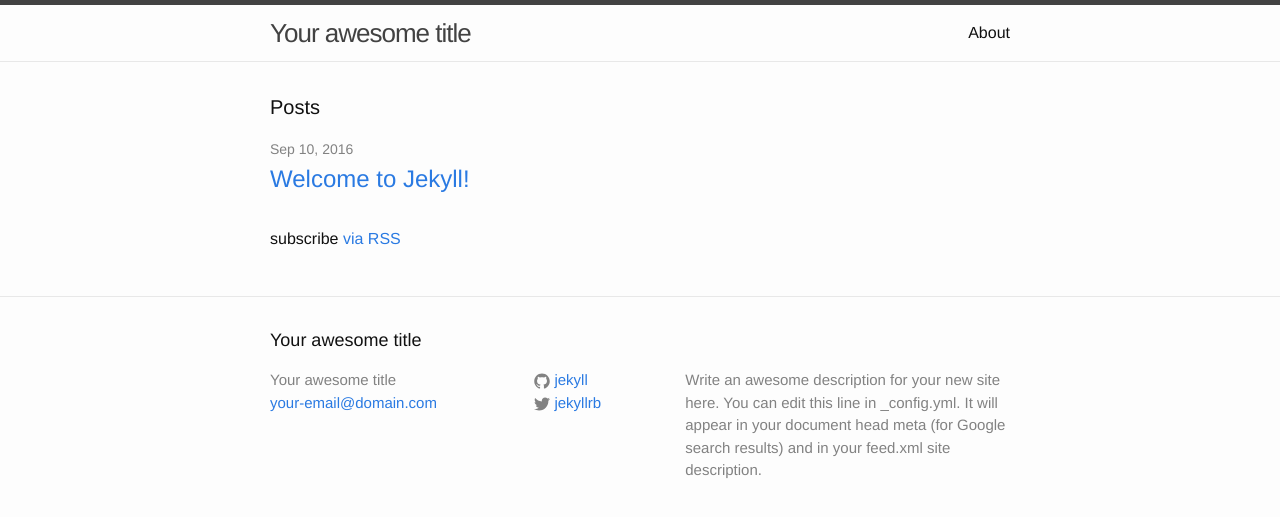
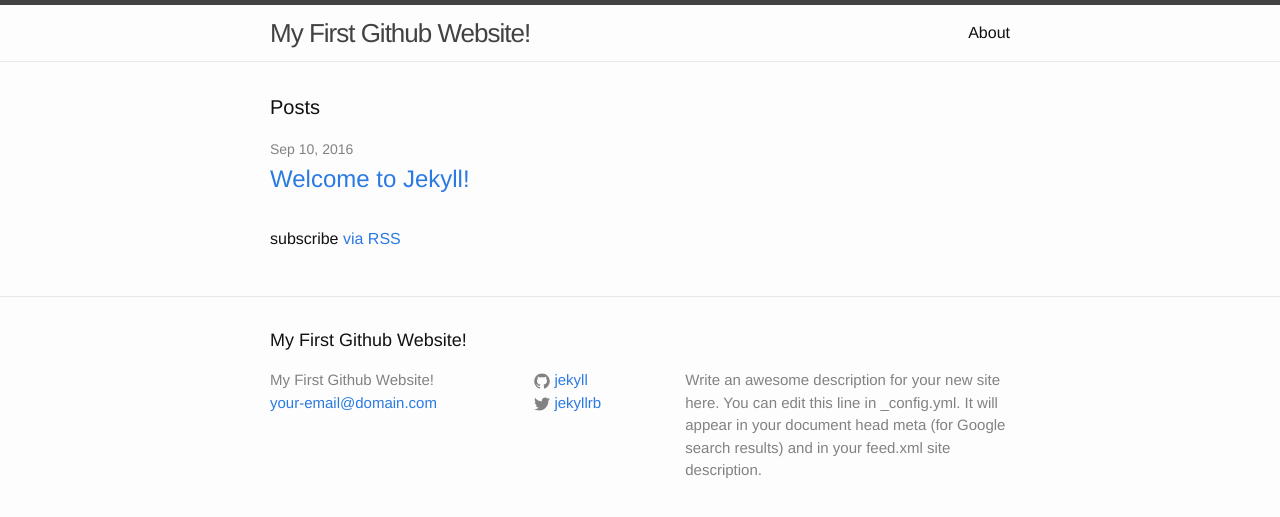
Before and after one commit to Astronut123/Astronut123.github.io, a Jekyll site: the page built from index.html, in a window 1280 px wide. Shown: the top 517 px of the page. Built offline with Jekyll 4.4.1, drawn with Linux system fonts in a browser that asks for light colours.

Commit message:
Update _config.yml

```diff
--- a/_config.yml
+++ b/_config.yml
@@ -6,7 +6,7 @@
 # 'jekyll serve'. If you change this file, please restart the server process.
 
 # Site settings
-title: Your awesome title
+title: My First Github Website!
 email: your-email@domain.com
 description: > # this means to ignore newlines until "baseurl:"
   Write an awesome description for your new site here. You can edit this
```
